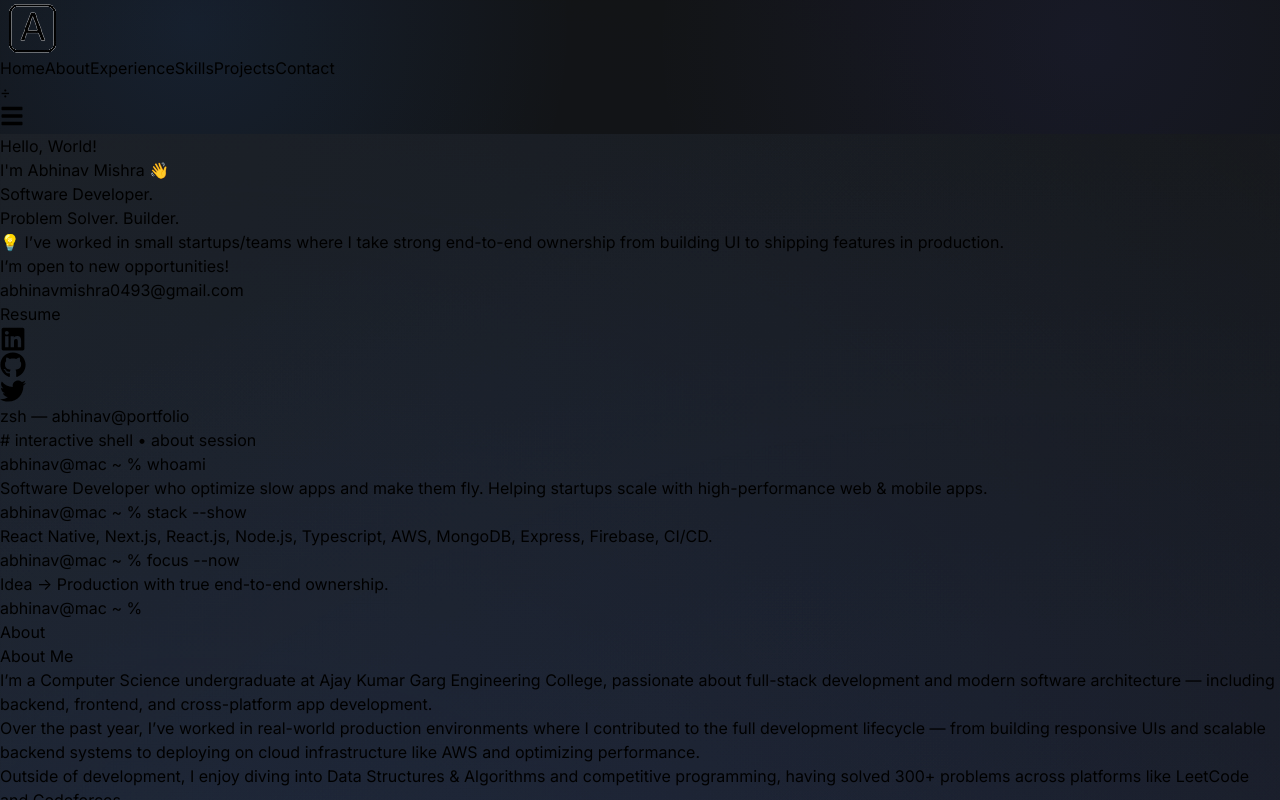
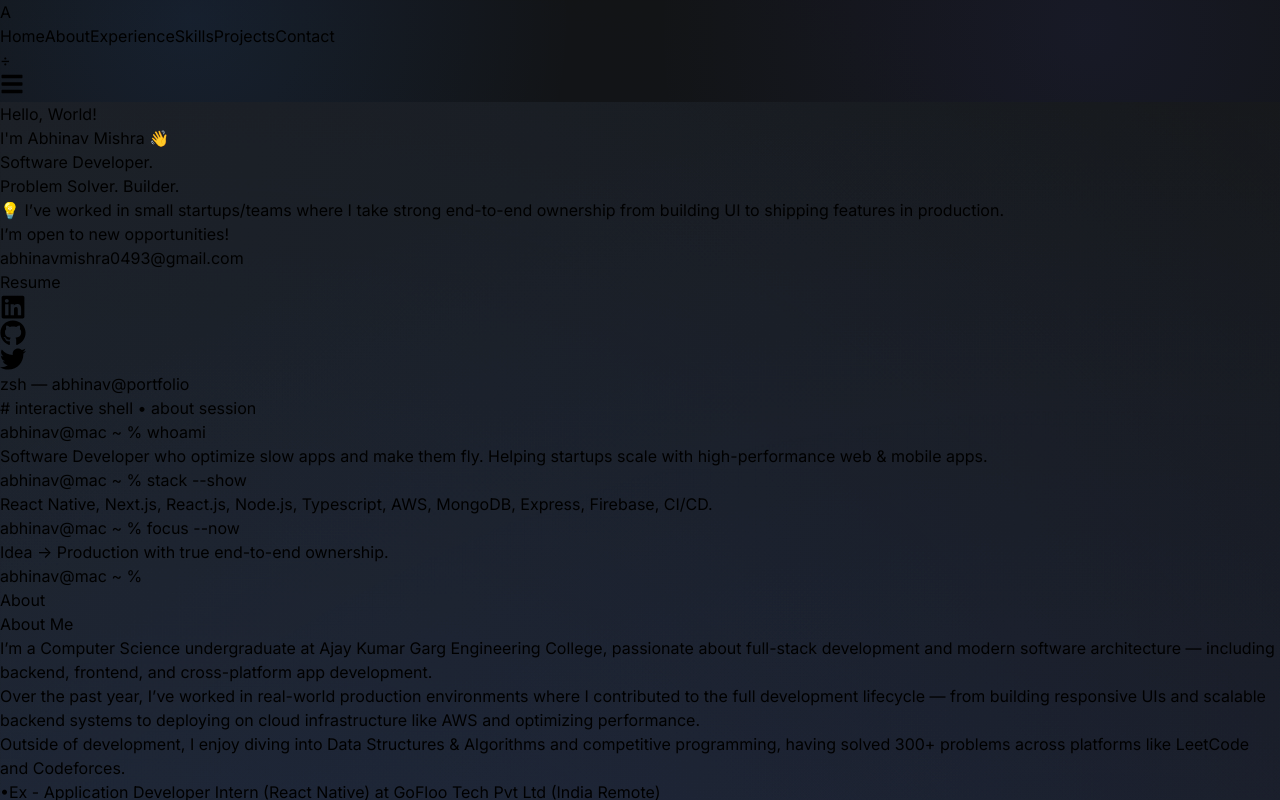
Before and after one commit to abhinav2210103/portfolio, a React (Vite) app: page / in a window 1280 px wide. Shown: the top 800 px of the page. Built offline with nearby package versions, Linux system fonts and the light colour scheme.

Commit message:
feat: replace logo image with a styled text logo in Navbar component

```diff
--- a/src/Components/Navbar.jsx
+++ b/src/Components/Navbar.jsx
@@ -1,7 +1,6 @@
 import React, { useState } from "react";
 import { FaBars } from "react-icons/fa";
 import { Link } from "react-router-dom";
-import Symbol from "../../public/assets/symbol.png";
 
 function Navbar({ scrollToSection }) {
   const [open, setOpen] = useState(false);
@@ -15,7 +14,6 @@ function Navbar({ scrollToSection }) {
     { label: "Skills", target: "skills" },
     { label: "Projects", target: "projects" },
     { label: "Contact", target: "contact" },
-
   ];
 
   return (
@@ -29,12 +27,13 @@ function Navbar({ scrollToSection }) {
     >
       <div className="max-w-7xl mx-auto flex items-center justify-between px-4 md:px-10 py-4">
         {/* Left Logo */}
+
         <div className="flex items-center">
-          <img
-            src={Symbol}
-            alt="Logo"
-            className="h-10 w-10 object-contain"
-          />
+          <div className="h-10 w-10 rounded-2xl bg-white/10 border border-white/15 flex items-center justify-center backdrop-blur-md">
+            <span className="text-white text-[22px] font-light tracking-[0.08em]">
+              A
+            </span>
+          </div>
         </div>
 
         {/* Center = Nothing */}
@@ -62,12 +61,10 @@ function Navbar({ scrollToSection }) {
                   {label}
                   <span className="absolute left-0 -bottom-2 w-0 h-[2px] bg-blue-500 transition-all duration-300 group-hover:w-full" />
                 </button>
-              )
+              ),
             )}
           </nav>
-
-          {/* CTA Button */}
-        ÷
+          {/* CTA Button */}÷
         </div>
 
         {/* Burger (Mobile) */}
@@ -101,7 +98,7 @@ function Navbar({ scrollToSection }) {
                 >
                   {label}
                 </button>
-              )
+              ),
             )}
 
             {/* Mobile CTA */}
```
